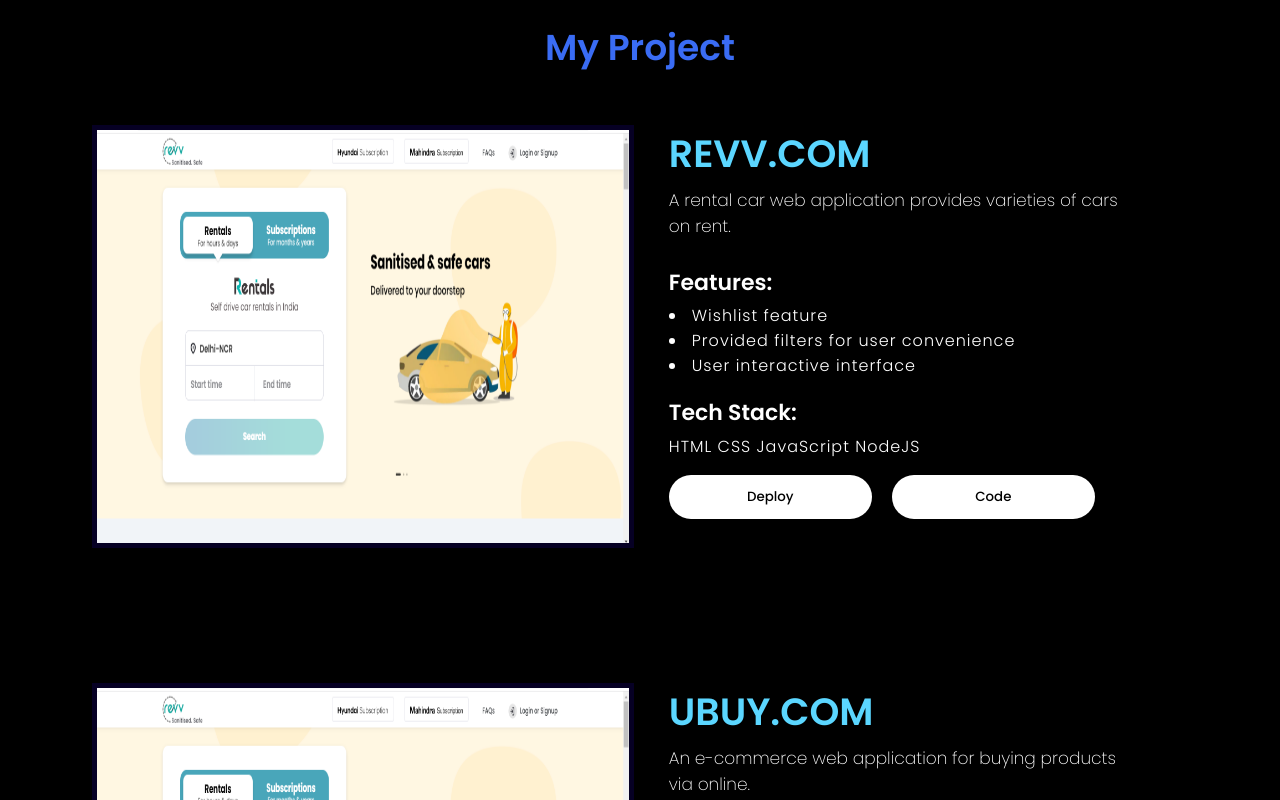
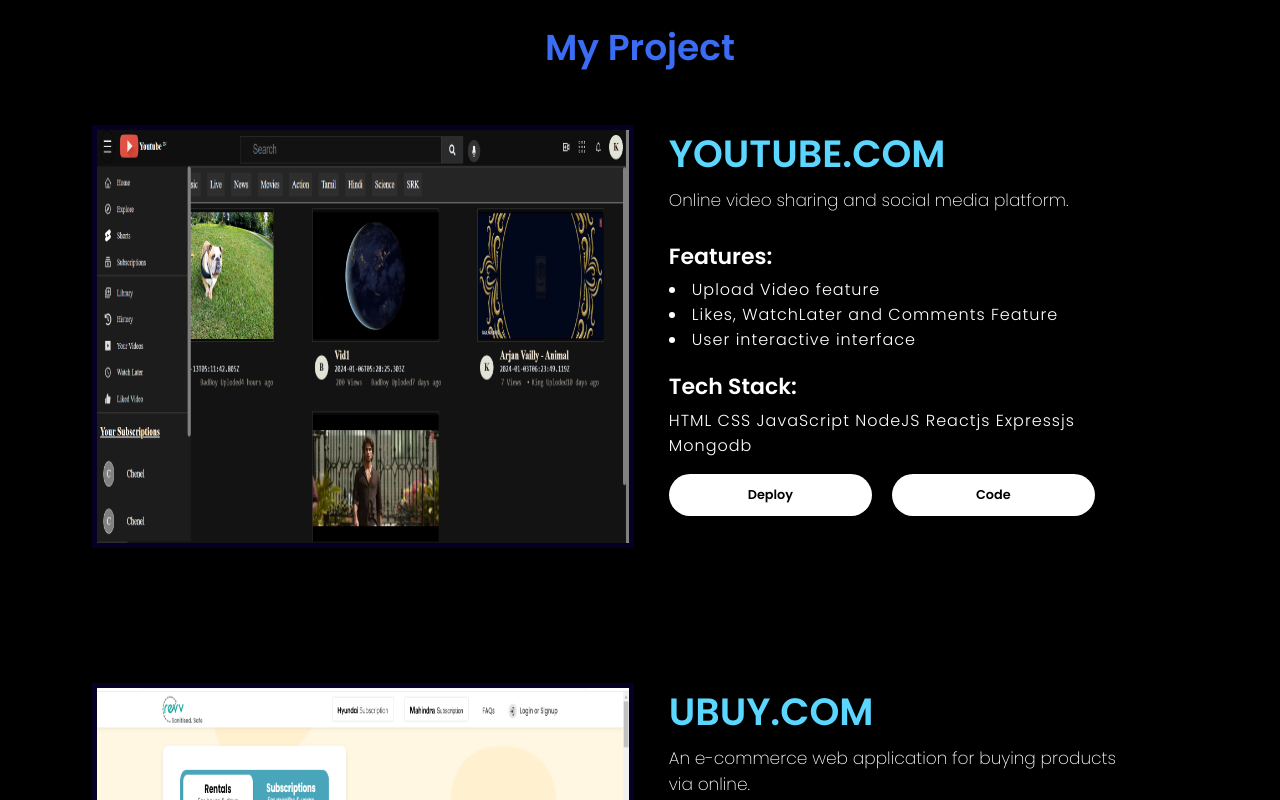
Before and after one commit to KartikCodeVerse/V.Kartik_Portfolio, a React (Vite) app: page / in a window 1280 px wide. Shown: the part 2940-3740 px from the top of the page. Built offline with nearby package versions, Linux system fonts and the light colour scheme.

Commit message:
update project

```diff
--- a/src/Components/Project/Card/Project_Card.css
+++ b/src/Components/Project/Card/Project_Card.css
@@ -43,8 +43,14 @@
 }
 
 .proj_btn {
+  text-align: center;
+  font-size: 0.8rem;
+  font-weight: 600;
+  color: black;
+  text-decoration: none;
   width: 45%;
 }
+
 @media only screen and (max-width: 1000px) {
   .proj_card {
     flex-direction: column;
--- a/src/Components/Project/Card/Project_Card.jsx
+++ b/src/Components/Project/Card/Project_Card.jsx
@@ -1,7 +1,15 @@
 import React from "react";
 import "./Project_Card.css";
 
-const Project_Card = ({ img, heading, para, features, stacks }) => {
+const Project_Card = ({
+  img,
+  heading,
+  para,
+  features,
+  stacks,
+  deploy,
+  code,
+}) => {
   return (
     <div className="proj_card">
       <div className="proj_left">
@@ -27,8 +35,13 @@
           <p className="para">{stacks}</p>
         </div>
         <div className="btns">
-          <button className="btn proj_btn">Deploy</button>
-          <button className="btn proj_btn">Code</button>
+          <a className="btn proj_btn" href={deploy} target="_blank">
+            Deploy
+          </a>
+
+          <a className="btn proj_btn" href={code} target="_blank">
+            Code
+          </a>
         </div>
       </div>
     </div>
--- a/src/Components/Project/Project.jsx
+++ b/src/Components/Project/Project.jsx
@@ -1,7 +1,8 @@
 import React, { useEffect } from "react";
 import "./Project.css";
 import Project_Card from "./Card/Project_Card";
-import proj1 from "../../assets/proj1.png";
+import { Projects } from "../../assets/Data/Projects.js";
+
 const Project = () => {
   useEffect(() => {
     // Scroll to the projects section when the component mounts
@@ -10,41 +11,7 @@
       behavior: "smooth",
     });
   }, []);
-  const Projects = [
-    {
-      img: proj1,
-      heading: "REVV.COM",
-      para: "A rental car web application provides varieties of cars on rent.",
-      features: [
-        "Wishlist feature",
-        "Provided filters for user convenience",
-        "User interactive interface",
-      ],
-      stacks: "HTML CSS JavaScript NodeJS",
-    },
-    {
-      img: proj1,
-      heading: "UBUY.COM",
-      para: "An e-commerce web application for buying products via online.",
-      features: [
-        " Product discovery page",
-        "Easy navigation and design",
-        "Plenty of varieties and choices",
-      ],
-      stacks: "HTML CSS JavaScript",
-    },
-    {
-      img: proj1,
-      heading: "ZOMATO",
-      para: "A clone of India's largest Food Delivery, Dining and Restaurant Discovery Service. Better food for more people.",
-      features: [
-        " Home Page contains Collection Page",
-        "Random Recipes filters",
-        "Filtered food items data and Restaurant data",
-      ],
-      stacks: "ReactJS HTML CSS MongoDB Express NodeJS Advance JS",
-    },
-  ];
+
   return (
     <section id="project">
       <div className="project_title">
@@ -60,6 +27,8 @@
               para={project.para}
               features={project.features}
               stacks={project.stacks}
+              deploy={project.deploy}
+              code={project.code}
             />
           );
         })}
--- /dev/null
+++ b/src/assets/Data/Projects.js
@@ -0,0 +1,40 @@
+import proj1 from "../proj1.png";
+import YouTube_Clone from "../youtube_clone.png";
+
+export const Projects = [
+  {
+    img: YouTube_Clone,
+    heading: "YOUTUBE.COM",
+    deploy: "https://youtubeclone-mern.netlify.app/",
+    code:"https://github.com/KartikCodeVerse/youtube_clone?tab=readme-ov-file",
+    para: "Online video sharing and social media platform.",
+    features: [
+      "Upload Video feature",
+      "Likes, WatchLater and Comments Feature",
+      "User interactive interface",
+    ],
+    stacks: "HTML CSS JavaScript NodeJS Reactjs Expressjs Mongodb ",
+  },
+  {
+    img: proj1,
+    heading: "UBUY.COM",
+    para: "An e-commerce web application for buying products via online.",
+    features: [
+      " Product discovery page",
+      "Easy navigation and design",
+      "Plenty of varieties and choices",
+    ],
+    stacks: "HTML CSS JavaScript",
+  },
+  {
+    img: proj1,
+    heading: "ZOMATO",
+    para: "A clone of India's largest Food Delivery, Dining and Restaurant Discovery Service. Better food for more people.",
+    features: [
+      " Home Page contains Collection Page",
+      "Random Recipes filters",
+      "Filtered food items data and Restaurant data",
+    ],
+    stacks: "ReactJS HTML CSS MongoDB Express NodeJS Advance JS",
+  },
+];
```
Also changed, not shown: src/assets/youtube_clone.png (added).
